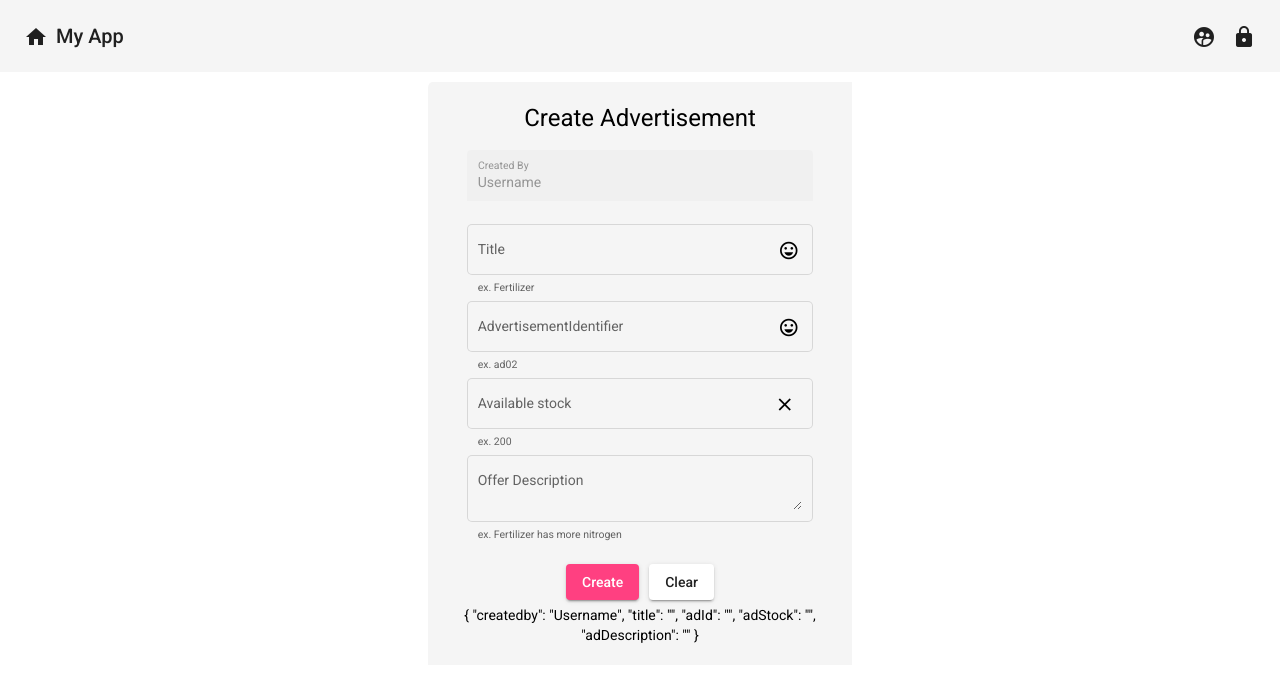
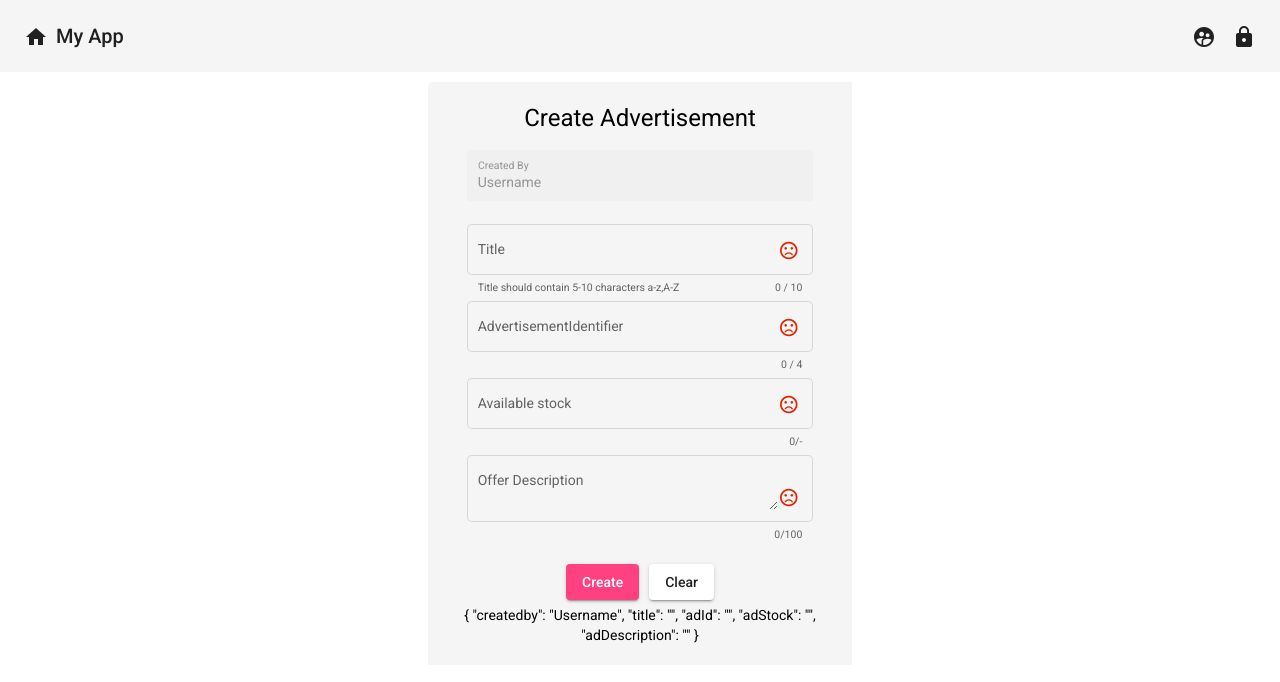
Before and after one commit to keshavgituser/farmappgui, an Angular app: page /createad in a window 1280 px wide. Shown: the top 682 px of the page. Built offline with nearby package versions, Linux system fonts and the light colour scheme.

Commit message:
icon green red on createadform

```diff
--- a/src/app/adservice_components/advertisementform/advertisementform.component.css
+++ b/src/app/adservice_components/advertisementform/advertisementform.component.css
@@ -21,3 +21,7 @@
     margin-top: 20px;
 
 }
+.mat-icons.color_green { color: #4E9F3D; }
+
+
+.mat-icons.color_red { color: #E02401; }
--- a/src/app/adservice_components/advertisementform/advertisementform.component.html
+++ b/src/app/adservice_components/advertisementform/advertisementform.component.html
@@ -9,33 +9,40 @@
 			<mat-label>Created By</mat-label>
 			<input matInput disabled name="createdBy" [(ngModel)]="createdBy">
 		  </mat-form-field>
+		  <!-- Title form field -->
 		<mat-form-field class="field"  appearance="outline" color="accent">
 			<mat-label >Title</mat-label>
-			<input matInput placeholder="title" name="title"  [(ngModel)]="ad_data.title">
-			<mat-icon matSuffix>sentiment_very_satisfied</mat-icon>
-			<mat-hint>ex. Fertilizer</mat-hint>
+			<input matInput #title minlength="5" maxlength="10" placeholder="Title" name="title"  [(ngModel)]="ad_data.title">
+			<mat-icon  class="mat-icons color_green" matSuffix *ngIf="title.value.length>5">sentiment_very_satisfied</mat-icon>
+			<mat-icon class="mat-icons color_red" matSuffix *ngIf="title.value.length<5">sentiment_very_dissatisfied</mat-icon>
+			<mat-hint> Title should contain 5-10 characters a-z,A-Z</mat-hint>
+            <mat-hint align="end">{{title.value.length}} / 10</mat-hint>
 		  </mat-form-field>
 
+		  <!-- Adidentifier form field -->
 		<mat-form-field class="field"  appearance="outline" color="accent">
 			<mat-label>AdvertisementIdentifier</mat-label>
-			<input matInput placeholder="identifier" name="adId"  [(ngModel)]="ad_data.adId">
-			<mat-icon matSuffix>sentiment_very_satisfied</mat-icon>
-			<mat-hint>ex. ad02</mat-hint>
+			<input matInput #adidentity minlength="3" maxlength="4" placeholder="identifier" name="adId"  [(ngModel)]="ad_data.adId">
+			<mat-icon class="mat-icons color_green" matSuffix *ngIf="adidentity.value.length>=3">sentiment_very_satisfied</mat-icon>
+			<mat-icon class="mat-icons color_red" matSuffix *ngIf="adidentity.value.length<3">sentiment_very_dissatisfied</mat-icon>
+			<mat-hint align="end">{{adidentity.value.length}} / 4</mat-hint>
 		  </mat-form-field>
 
+		  <!-- Available stock Form field -->
 		  <mat-form-field class="field"  appearance="outline" color="accent">
 			<mat-label>Available stock</mat-label>
-			<input matInput type="text" name="adStock"  [(ngModel)]="ad_data.adStock">
-			<button matSuffix mat-icon-button aria-label="Clear" >
-			  <mat-icon>close</mat-icon>
-			</button>
-			<mat-hint>ex. 200</mat-hint>
+			<input matInput #adstock minlength="1" maxlength="" name="adStock"  [(ngModel)]="ad_data.adStock">
+			<mat-icon class="mat-icons color_green" matSuffix *ngIf="adstock.value.length>0">sentiment_very_satisfied</mat-icon>
+			<mat-icon class="mat-icons color_red" matSuffix *ngIf="adstock.value.length<1">sentiment_very_dissatisfied</mat-icon>
+			<mat-hint align="end">{{adstock.value.length}}/- </mat-hint>
 		  </mat-form-field>
 
 		  <mat-form-field class="field"  appearance="outline" color="accent">
 			<mat-label>Offer Description</mat-label>
-			<textarea matInput placeholder="Offer description" name="adDescription"  [(ngModel)]="ad_data.adDescription"></textarea>
-			<mat-hint>ex. Fertilizer has more nitrogen</mat-hint>
+			<textarea matInput minlength="5" maxlength="100" #offerdesc placeholder="Offer description" name="adDescription"  [(ngModel)]="ad_data.adDescription"></textarea>
+			<mat-icon class="mat-icons color_green" matSuffix *ngIf="offerdesc.value.length>0">sentiment_very_satisfied</mat-icon>
+			<mat-icon class="mat-icons color_red" matSuffix *ngIf="offerdesc.value.length<1">sentiment_very_dissatisfied</mat-icon>
+			<mat-hint align="end">{{offerdesc.value.length}}/100 </mat-hint>
 		  </mat-form-field>
 
 		  <button class="formbtn" type="submit" mat-raised-button color="accent" >Create</button>
--- a/src/app/adservice_components/home/home.component.css
+++ b/src/app/adservice_components/home/home.component.css
@@ -1,6 +1,6 @@
 .container{
     text-align: center;
-    margin-top: 30px;
+    /* margin-top: 10px; */
 
 }
 .tablecard{
@@ -8,7 +8,7 @@
     /* width:30%; */
     margin: auto;
     background-color: whitesmoke;
-    padding: 20px;
+    padding: 10px;
     border-top-left-radius: 1%;
 }
 .linkbtn{
--- a/src/app/user_components/registerform/registerform.component.css
+++ b/src/app/user_components/registerform/registerform.component.css
@@ -1,6 +1,6 @@
 .card{
     text-align: center;
-    width:30%;
+    width:40%;
     margin: auto;
     background-color: whitesmoke;
     padding: 20px;
@@ -9,6 +9,7 @@
 .container{
     margin-top: 10px;
 }
-.field-tel{
-    width: 61%;
+.field{
+    width:90%;
+    height:5%;
 }
--- a/src/app/user_components/registerform/registerform.component.html
+++ b/src/app/user_components/registerform/registerform.component.html
@@ -7,18 +7,22 @@
 
             <mat-form-field class="field" appearance="outline" color="accent">
                 <mat-label>Enter your password</mat-label>
-                <input matInput [type]="hide ? 'password' : 'text'">
+                <input matInput [type]="hide ? 'password' : 'text'"  matInput #password minlength="5" maxlength="10" placeholder="Password" value="">
                 <button mat-icon-button matSuffix (click)="hide = !hide" [attr.aria-label]="'Hide password'" [attr.aria-pressed]="hide">
                   <mat-icon>{{hide ? 'visibility_off' : 'visibility'}}</mat-icon>
                 </button>
+                <mat-hint>*Password should contain 5-10 characters a-z,A-Z,0-9</mat-hint>
+                <mat-hint align="end">{{password.value.length}} / 10</mat-hint>
               </mat-form-field>
 
 
-              <mat-form-field class="field-tel" appearance="fill">
+              <mat-form-field class="field" appearance="fill">
                 <mat-label>Telephone</mat-label>
                 <span matPrefix>+91&nbsp;</span>
-                <input type="tel" matInput placeholder="555-555-1234">
-                <mat-icon matSuffix>mode_edit</mat-icon>
+                <input type="tel" matInput placeholder="00000-00000" #phone>
+                <mat-icon matSuffix>phone</mat-icon>
+                <mat-hint> Enter a 10 digit Phone Number</mat-hint>
+                <mat-hint align="end">{{phone.value.length}} / 10</mat-hint>
               </mat-form-field>
 
 
```
